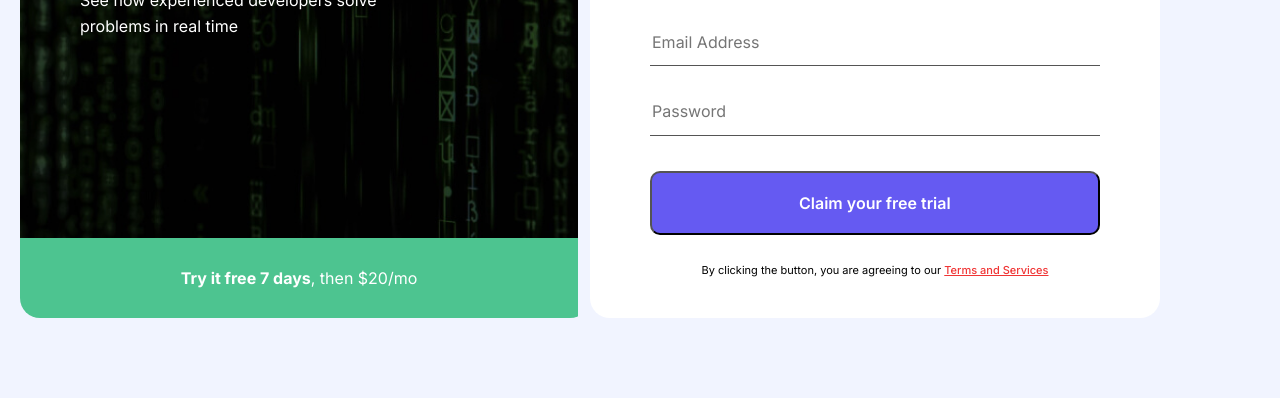
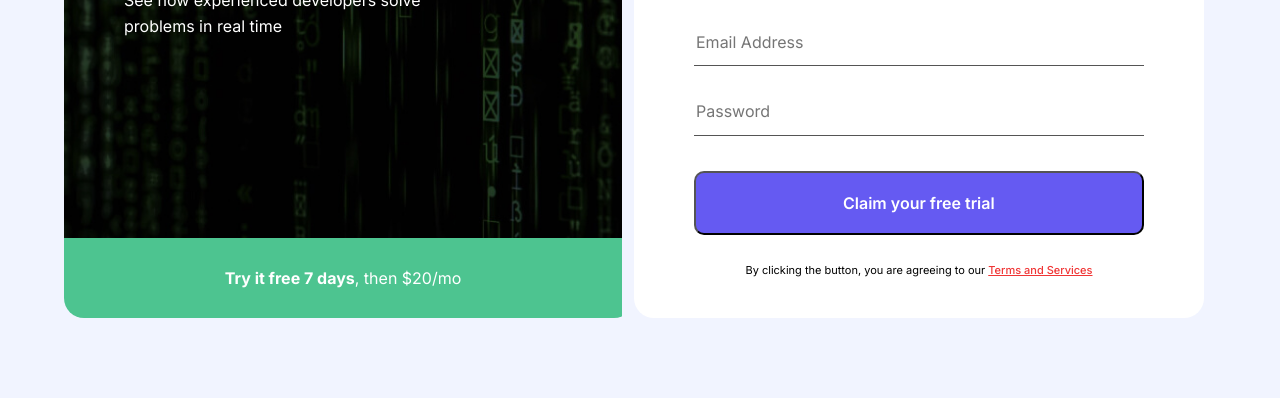
Before and after one commit to Sarvar-Dev/Intro_form, a plain HTML site: page index.html in a window 1280 px wide. Shown: the part 405-803 px from the top of the page. Drawn offline with Linux system fonts and the light colour scheme.

Commit message:
fix container

```diff
--- a/css/style.css
+++ b/css/style.css
@@ -43,7 +43,7 @@ img{
 /* CONTAINER */
 .container{
     width: 100%;
-    min-width: 1192px;
+    max-width: 1192px;
     padding-left: 20px;
     padding-right: 20px;
     margin-right: auto;
```
